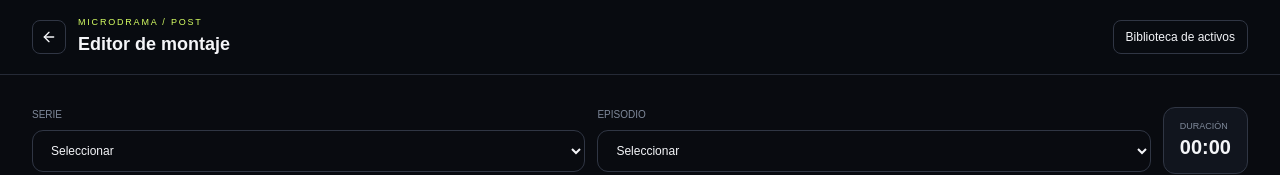
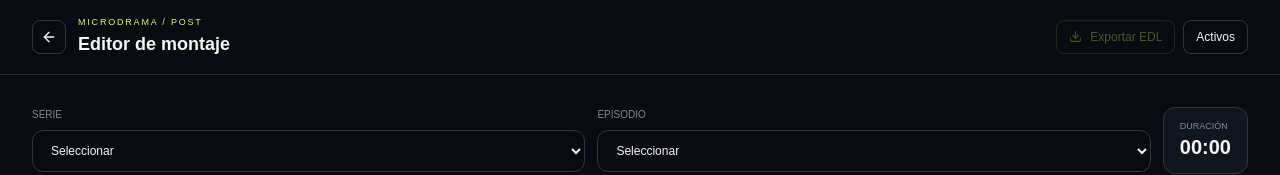
Before and after one commit to Blackleets/microdrama-studio, a Next.js app: page /studio/post-production in a window 1280 px wide. Shown: the top 175 px of the page. Built offline with nearby package versions, Linux system fonts and the light colour scheme.

Commit message:
feat: export episode edit decision list as JSON

```diff
--- a/src/app/studio/post-production/page.tsx
+++ b/src/app/studio/post-production/page.tsx
@@ -2,7 +2,7 @@
 
 import { useEffect, useMemo, useState } from "react";
 import Link from "next/link";
-import { ArrowLeft, ArrowDown, ArrowUp, Clock3, Film, Music2, Plus, Save, Subtitles, Trash2, History, RotateCcw } from "lucide-react";
+import { ArrowLeft, ArrowDown, ArrowUp, Clock3, Film, Music2, Plus, Save, Subtitles, Trash2, History, RotateCcw, Download } from "lucide-react";
 
 type Episode={id:string;title:string;number:number;scenes:string[]};
 type Series={id:string;title:string;episodes:Episode[]};
@@ -37,9 +37,10 @@ export default function PostProductionPage(){
  function patch(id:string,p:Partial<Scene>){setEdit(v=>v?({...v,scenes:v.scenes.map(s=>s.id===id?{...s,...p}:s)}):v);}
  function move(i:number,d:number){setEdit(v=>{if(!v)return v;const j=i+d;if(j<0||j>=v.scenes.length)return v;const next=[...v.scenes];[next[i],next[j]]=[next[j],next[i]];return {...v,scenes:next};});}
  function snapshot(){if(!edit||!episode)return;const item:Snapshot={id:makeId(),name:snapshotName.trim()||("Montaje "+(snapshots.length+1)),createdAt:new Date().toISOString(),edit:JSON.parse(JSON.stringify(edit)) as Edit};const next=[item,...snapshots];setSnapshots(next);localStorage.setItem(snapshotKey(episode.id),JSON.stringify(next));setSnapshotName("");setNotice("Versión guardada.");}
+ function exportEdit(){if(!edit||!episode||!active)return;const payload={format:"microdrama-edl",schemaVersion:1,exportedAt:new Date().toISOString(),series:{id:active.id,title:active.title},episode:{id:episode.id,number:episode.number,title:episode.title},timeline:{durationSeconds:Number(total.toFixed(3)),scenes:edit.scenes.map((scene,index)=>({order:index+1,id:scene.id,title:scene.title,durationSeconds:scene.durationSeconds,videoAsset:assets.find(a=>a.id===scene.videoAssetId)?{id:scene.videoAssetId,title:assets.find(a=>a.id===scene.videoAssetId)?.title,fileId:assets.find(a=>a.id===scene.videoAssetId)?.fileId}:null}))},tracks:{audio:assets.find(a=>a.id===edit.audioAssetId)?{id:edit.audioAssetId,title:assets.find(a=>a.id===edit.audioAssetId)?.title,fileId:assets.find(a=>a.id===edit.audioAssetId)?.fileId}:null,subtitles:assets.find(a=>a.id===edit.subtitleAssetId)?{id:edit.subtitleAssetId,title:assets.find(a=>a.id===edit.subtitleAssetId)?.title,fileId:assets.find(a=>a.id===edit.subtitleAssetId)?.fileId}:null}};const blob=new Blob([JSON.stringify(payload,null,2)],{type:"application/json"});const url=URL.createObjectURL(blob);const link=document.createElement("a");link.href=url;link.download=(active.title+"-E"+String(episode.number).padStart(2,"0")+"-edit.edl.json").replace(/[^a-z0-9._-]/gi,"-");document.body.appendChild(link);link.click();link.remove();URL.revokeObjectURL(url);setNotice("EDL JSON exportado.");}
  if(!ready)return <main className="min-h-screen bg-[#090b10] text-white grid place-items-center">Cargando editor…</main>;
  return <main className="min-h-screen bg-[#090b10] text-[#f4f5f8]">
-  <header className="sticky top-0 z-20 border-b border-[#252a36] bg-[#090b10]/95 px-4 md:px-8 py-4 flex justify-between items-center"><div className="flex items-center gap-3"><Link href="/studio" className="border border-[#303644] rounded-lg p-2"><ArrowLeft size={16}/></Link><div><div className="text-[9px] tracking-[.2em] text-[#d6ff63]">MICRODRAMA / POST</div><h1 className="font-semibold text-lg">Editor de montaje</h1></div></div><Link href="/studio/assets" className="text-xs border border-[#303644] rounded-lg px-3 py-2">Biblioteca de activos</Link></header>
+  <header className="sticky top-0 z-20 border-b border-[#252a36] bg-[#090b10]/95 px-4 md:px-8 py-4 flex justify-between items-center"><div className="flex items-center gap-3"><Link href="/studio" className="border border-[#303644] rounded-lg p-2"><ArrowLeft size={16}/></Link><div><div className="text-[9px] tracking-[.2em] text-[#d6ff63]">MICRODRAMA / POST</div><h1 className="font-semibold text-lg">Editor de montaje</h1></div></div><div className="flex gap-2"><button onClick={exportEdit} disabled={!edit||loadedEpisodeId!==episodeId} className="text-xs border border-[#d6ff63]/40 text-[#d6ff63] rounded-lg px-3 py-2 disabled:opacity-30 flex items-center gap-2"><Download size={13}/> Exportar EDL</button><Link href="/studio/assets" className="text-xs border border-[#303644] rounded-lg px-3 py-2">Activos</Link></div></header>
   <div className="max-w-[1440px] mx-auto p-4 md:p-8">
    <div className="grid md:grid-cols-[1fr_1fr_auto] gap-3 mb-6">
     <label className="text-[10px] text-[#7f899a]">SERIE<select value={seriesId} onChange={e=>{setSeriesId(e.target.value);const s=series.find(x=>x.id===e.target.value);setEpisodeId(s?.episodes?.[0]?.id||"");}} className="field mt-2"><option value="">Seleccionar</option>{series.map(s=><option key={s.id} value={s.id}>{s.title}</option>)}</select></label>
```
